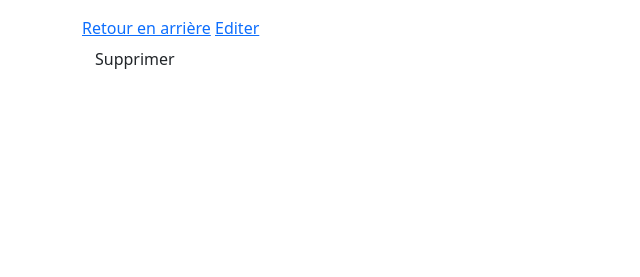
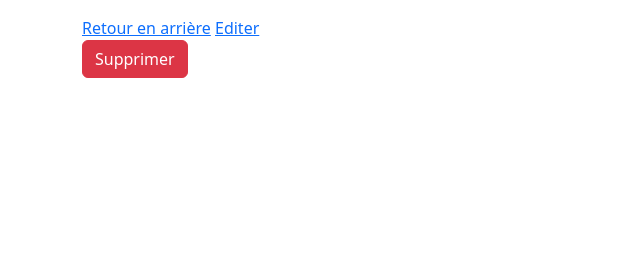
Before and after one commit to anthonyvouin/inventaire_projet_octobre, a Symfony app: template templates/material/show.html.twig in a window 1280 px wide. Shown: the part 242-519 px from the top of the page, without its empty margins (0-640 px from the left). Run offline with Twig, Linux system fonts and the light colour scheme; the template is opened without the code that fills it, so the values that code supplies are empty; some libraries are stand-ins or nearby versions.

Commit message:
Update _delete_form.html.twig

```diff
--- a/templates/material/_delete_form.html.twig
+++ b/templates/material/_delete_form.html.twig
@@ -1,4 +1,4 @@
 <form method="post" action="{{ path('app_material_delete', {'id': material.id}) }}" onsubmit="return confirm('êtes vous sûr de vouloir supprimer cet item?');">
     <input type="hidden" name="_token" value="{{ csrf_token('delete' ~ material.id) }}">
-    <button class="btn">Supprimer</button>
+    <button class="btn btn-danger">Supprimer</button>
 </form>
```
